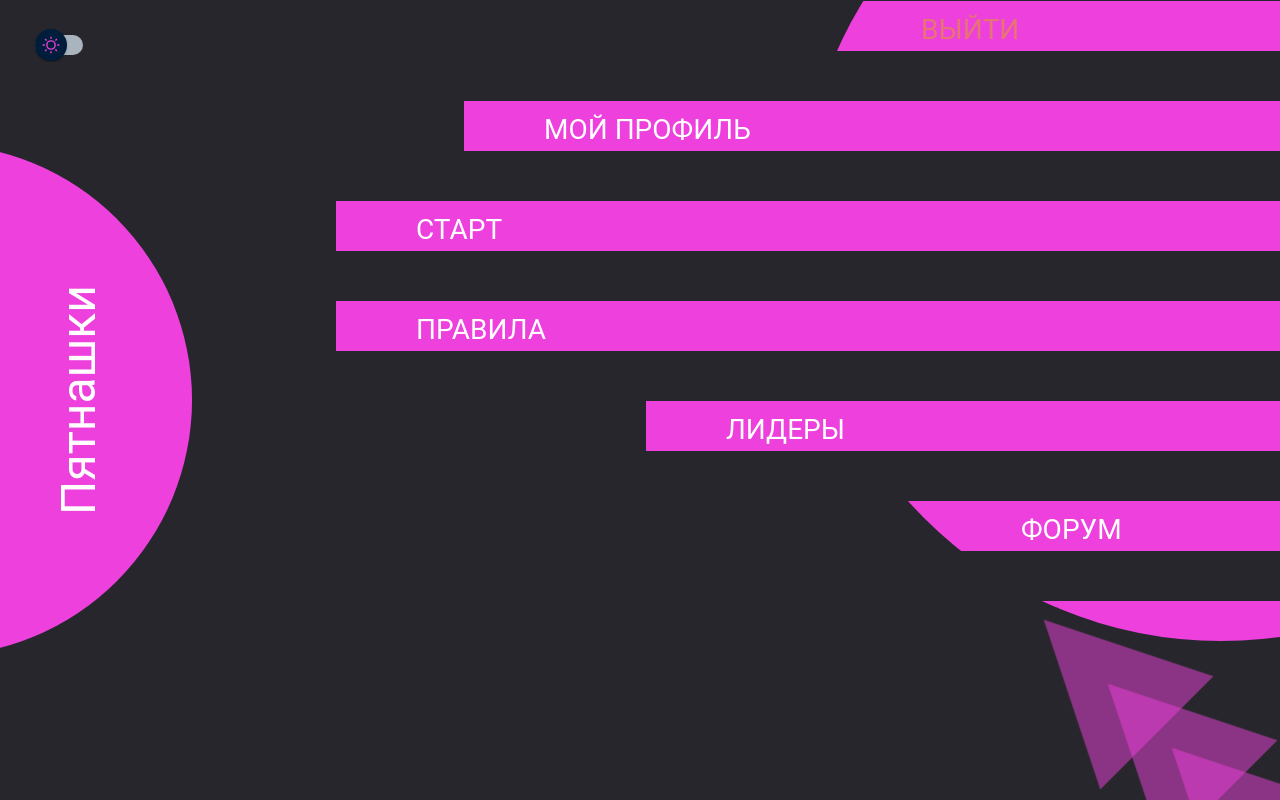
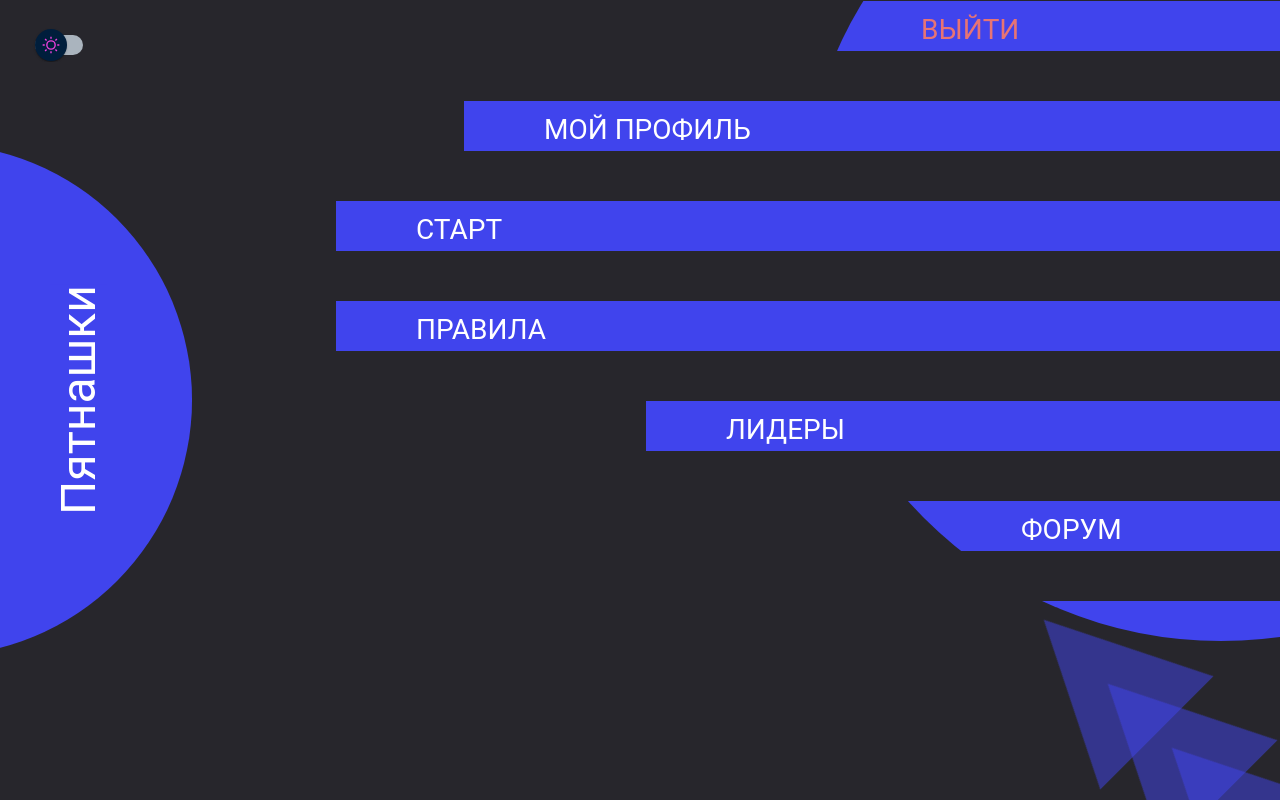
Before and after one commit to s-gumerov/fifteen, a React (Vite) app in the folder packages/client/: page / in a window 1280 px wide. Built offline with nearby package versions, Linux system fonts and the light colour scheme.

Commit message:
Implemented color change via CSS variables

```diff
--- a/packages/client/src/assets/styles/colors.scss
+++ b/packages/client/src/assets/styles/colors.scss
@@ -1,10 +1,4 @@
 $layout_background: #27262c;
-$blue_background_theme: #4044ed;
-$pink_background_theme: #ED40DC;
-$leaderboard_entry_for_pink_theme: #D9FD44;
-$leaderboard_entry_for_dark_theme: #008000;
-$logo_btn_for_dark_theme: #93dfff;
-$logo_btn_for_pink_theme: #E08AFE;
 $message: #ffffff;
 $comment_line: #d9d9d9;
 $topic_date: #808080;
--- a/packages/client/src/assets/styles/styles.scss
+++ b/packages/client/src/assets/styles/styles.scss
@@ -1,5 +1,11 @@
 @use 'colors' as *;
 @use "mixin" as *;
+
+:root {
+  --theme: #4044ed;
+  --logoBtn:#93dfff;
+  --leaderboard_entry:#008000
+}
 
 .date {
   height: 27px;
@@ -21,24 +27,8 @@
   color: $topic_username;
 }
 
-/* use pink theme */
-.pinkBackgroundTheme {
-  background-color: $pink_background_theme;
-}
-
-.pinkTrianglesTheme {
-  border: 5em solid transparent;
-  transform: rotate(-45deg);
-  opacity: 0.5;
-  border-bottom: 10em solid $pink_background_theme;
-}
-
-.leaderboardEntryForPinkTheme {
-  background-color: $leaderboard_entry_for_pink_theme;
-}
-
-.logoBtnForPinkTheme {
-  background: $logo_btn_for_pink_theme;
+.logoBtnTheme {
+  background: var(--logoBtn);
   width: 76px;
   height: 76px;
   top: 61px;
@@ -50,32 +40,30 @@
   @include flex-center($direction: 'row')
 }
 
-
-/*use dark theme*/
-.blueBackgroundTheme {
-  background-color: $blue_background_theme;
+.background-theme {
+  background-color: var(--theme);
 }
 
-.blueTrianglesTheme {
+.triangles-theme {
   border: 5em solid transparent;
   transform: rotate(-45deg);
   opacity: 0.5;
-  border-bottom: 10em solid $blue_background_theme;
+  border-bottom: 10em solid var(--theme);
 }
 
-.leaderboardEntryForDarkTheme {
-  background-color: $leaderboard_entry_for_dark_theme;
+.leaderboardEntryTheme {
+  background-color: var(--leaderboard_entry);
 }
 
-.logoBtnForDarkTheme {
-  background: $logo_btn_for_dark_theme;
-  width: 76px;
-  height: 76px;
-  top: 61px;
-  border-radius: 50%;
-  position: absolute;
-  right: 414px;
-  transition: all 0.3s;
-  transform: rotate(-90deg);
-  @include flex-center($direction: 'row')
+/* use theme */
+.darkTheme {
+  --theme: #4044ed;
+  --logoBtn:#93dfff;
+  --leaderboard_entry:#008000
 }
+
+.pinkTheme {
+  --theme: #ED40DC;
+  --logoBtn:#E08AFE;
+  --leaderboard_entry:#D9FD44
+}
--- a/packages/client/src/components/Switch/Switch.tsx
+++ b/packages/client/src/components/Switch/Switch.tsx
@@ -2,7 +2,7 @@ import React, {useEffect, useState} from 'react';
 import {styled} from '@mui/material/styles';
 import Switch from '@mui/material/Switch';
 import {useAppSelector} from '../../hooks/useAppDispatch';
-import {useAppDispatch} from '../../hooks/useAppDispatch';
+import '../../assets/styles/styles.scss'
 
 export default function CustomizedSwitches(): JSX.Element {
     const [checked, setChecked] = useState<boolean>(true);
@@ -61,6 +61,23 @@ export default function CustomizedSwitches(): JSX.Element {
 
     const handleChange = (event: React.ChangeEvent<HTMLInputElement>) => {
         setChecked(event.target.checked);
+
+        const rootElement = document.getElementById('root')
+
+        if(rootElement){
+            const classes = rootElement.classList;
+            if (classes.contains('darkTheme')) {
+                classes.remove('darkTheme')
+                return classes.add('pinkTheme')
+            }
+            if (classes.contains('pinkTheme')) {
+                classes.remove('pinkTheme')
+                return classes.add('darkTheme')
+            }
+            return classes.add('darkTheme')
+        }
+
+
     };
 
     return (
--- a/packages/client/src/components/ui/Logo/Logo.tsx
+++ b/packages/client/src/components/ui/Logo/Logo.tsx
@@ -3,18 +3,14 @@ import {Link} from 'react-router-dom'
 import {appTitle} from '../../../const'
 import {LogoProps} from './types'
 import './styles.scss'
-import {useAppSelector} from '../../../hooks/useAppDispatch';
 import backArrowSvg from '../../../assets/icons/back_arrow.svg'
 
 export const Logo = (props: LogoProps): JSX.Element => {
-    const {theme} = useAppSelector(state => state.theme)
-    const themeClassName = theme === 'dark' ? 'blueBackgroundTheme' : 'pinkBackgroundTheme'
-    const logoBtnBackgroundClassName = theme === 'dark' ? 'logoBtnForDarkTheme' : 'logoBtnForPinkTheme'
 
     const BackArrowBtn = (): JSX.Element => {
         return (
             props.backUrl ?
-                <Link to={props.backUrl} className={`logo__button ${logoBtnBackgroundClassName}`}>
+                <Link to={props.backUrl} className='logo__button logoBtnTheme'>
                     <img src={backArrowSvg} alt='backArrowSvg'/>
                 </Link>
                 : <></>
@@ -22,7 +18,7 @@ export const Logo = (props: LogoProps): JSX.Element => {
     }
 
     return (
-        <div className={`logo ${themeClassName}`}>
+        <div className='logo background-theme'>
             <span className="logo__title">{appTitle}</span>
             <BackArrowBtn/>
         </div>
--- a/packages/client/src/components/ui/Triangles/Triangles.tsx
+++ b/packages/client/src/components/ui/Triangles/Triangles.tsx
@@ -1,15 +1,13 @@
-import React, {useEffect} from 'react'
+import React from 'react'
 import './styles.scss'
-import {useAppSelector} from '../../../hooks/useAppDispatch';
 
 export const Triangles = (): JSX.Element => {
-    const {theme} = useAppSelector(state => state.theme)
-    const themeClassName = theme === 'dark' ? 'blueTrianglesTheme' : 'pinkTrianglesTheme'
+
     return (
         <div className="triangles">
-            <div className={`triangles__item ${themeClassName} triangles__item_one`}></div>
-            <div className={`triangles__item ${themeClassName} triangles__item_two`}></div>
-            <div className={`triangles__item ${themeClassName} triangles__item_three`}></div>
+            <div className='triangles__item triangles-theme triangles__item_one'></div>
+            <div className='triangles__item triangles-theme triangles__item_two'></div>
+            <div className='triangles__item triangles-theme triangles__item_three'></div>
         </div>
     )
 }
--- a/packages/client/src/pages/AuthPage/AuthPage.tsx
+++ b/packages/client/src/pages/AuthPage/AuthPage.tsx
@@ -12,7 +12,7 @@ import { getServiceId } from '../../api/OAuth'
 import { getLeaderboardByThunk } from "../../store/leaderboard/leaderboardSlice";
 import { leaderboardDefaultQuery } from "../../const";
 import { getLocationOrigin, isClient } from "../../utils";
-import img from '../../assets/yaAuthBtn.svg'
+import img from '../../assets/icons/yaAuthBtn.svg'
 import './styles.scss'
 
 export const AuthPage = (): JSX.Element => {
--- a/packages/client/src/pages/LeadersPage/LeadersPage.tsx
+++ b/packages/client/src/pages/LeadersPage/LeadersPage.tsx
@@ -22,9 +22,6 @@ export const LeadersPage = (): JSX.Element => {
   const leadersContext = useLeaders()
   const { user } = useAppSelector(state => state.user)
   const { leaderboard } = useAppSelector(state => state.leaderboard)
-  const {theme}=useAppSelector(state => state.theme)
-  const themeClassName = theme === 'dark' ? 'blueBackgroundTheme' : 'pinkBackgroundTheme'
-  const activeUserClassName = theme === 'dark' ? 'leaderboardEntryForDarkTheme':'leaderboardEntryForPinkTheme'
 
   const handleChangePage = (event: ChangeEvent<unknown>, newPage: number) => {
     setPage(newPage)
@@ -68,7 +65,7 @@ export const LeadersPage = (): JSX.Element => {
                   .map((usr: { data: TPlayer }, index: number) => {
                     return (
                       <TableRow
-                        className={usr.data.id === user!.id ? activeUserClassName : themeClassName}
+                        className={usr.data.id === user!.id ? 'leaderboardEntryTheme' : 'backgroundTheme'}
                         key={index}>
                         <TableCell
                           sx={{ width: 70 }}
--- a/packages/client/src/pages/MainPage/MainPage.tsx
+++ b/packages/client/src/pages/MainPage/MainPage.tsx
@@ -2,14 +2,12 @@ import React from 'react'
 import { Link, useNavigate } from 'react-router-dom'
 import { ROUTES } from '../../router/types'
 import { logoutByThunk } from '../../store/user/userSlice'
-import {useAppDispatch, useAppSelector} from '../../hooks/useAppDispatch'
+import {useAppDispatch} from '../../hooks/useAppDispatch'
 import './styles.scss'
 
 export const MainPage = (): JSX.Element => {
   const dispatch = useAppDispatch();
   const navigate = useNavigate();
-  const {theme} = useAppSelector(state => state.theme)
-  const themeClassName = theme === 'dark' ? 'blueBackgroundTheme' : 'pinkBackgroundTheme'
 
   const handleLogout = async (e: React.MouseEvent<HTMLAnchorElement>) => {
     e.preventDefault();
@@ -20,31 +18,31 @@ export const MainPage = (): JSX.Element => {
   return (
     <div className="menu">
       <div className="menu__lines">
-        <div className={`menu__line ${themeClassName}`}>
+        <div className='menu__line background-theme'>
           <Link to={ROUTES.PROFILE} className="menu__line-link">
             МОЙ ПРОФИЛЬ
           </Link>
         </div>
-        <div className={`menu__line ${themeClassName}`}>
+        <div className='menu__line background-theme'>
           <Link to={ROUTES.GAME_FIELD} className="menu__line-link">
             СТАРТ
           </Link>
         </div>
-        <div className={`menu__line ${themeClassName}`}>
+        <div className='menu__line background-theme'>
           <Link to={ROUTES.RULES} className="menu__line-link">
             ПРАВИЛА
           </Link>
         </div>
-        <div className={`menu__line ${themeClassName}`}>
+        <div className='menu__line background-theme'>
           <Link to={ROUTES.LEADERS} className="menu__line-link">
             ЛИДЕРЫ
           </Link>
         </div>
       </div>
       <div className="menu__circle">
-        <div className={`menu__circle-line ${themeClassName}`}></div>
-        <div className={`menu__circle-line ${themeClassName}`}></div>
-         <div className={`menu__circle-line ${themeClassName}`}>
+        <div className='menu__circle-line background-theme'></div>
+        <div className='menu__circle-line background-theme'></div>
+         <div className='menu__circle-line background-theme'>
           <Link
             to="#"
             onClick={handleLogout}
@@ -52,16 +50,16 @@ export const MainPage = (): JSX.Element => {
             ВЫЙТИ
           </Link>
         </div>
-        <div className={`menu__circle-line ${themeClassName}`}></div>
-        <div className={`menu__circle-line ${themeClassName}`}></div>
-        <div className={`menu__circle-line ${themeClassName}`}></div>
-        <div className={`menu__circle-line ${themeClassName}`}></div>
-        <div className={`menu__circle-line ${themeClassName}`}>
+        <div className='menu__circle-line background-theme'></div>
+        <div className='menu__circle-line background-theme'></div>
+        <div className='menu__circle-line background-theme'></div>
+        <div className='menu__circle-line background-theme'></div>
+        <div className='menu__circle-line background-theme'>
           <Link to={ROUTES.FORUM} className="menu__circle-link">
             ФОРУМ
           </Link>
         </div>
-        <div className={`menu__circle-line ${themeClassName}`}></div>
+        <div className='menu__circle-line background-theme'></div>
       </div>
     </div>
   )
```
Also changed, not shown: packages/client/src/assets/yaAuthBtn.svg (deleted).
